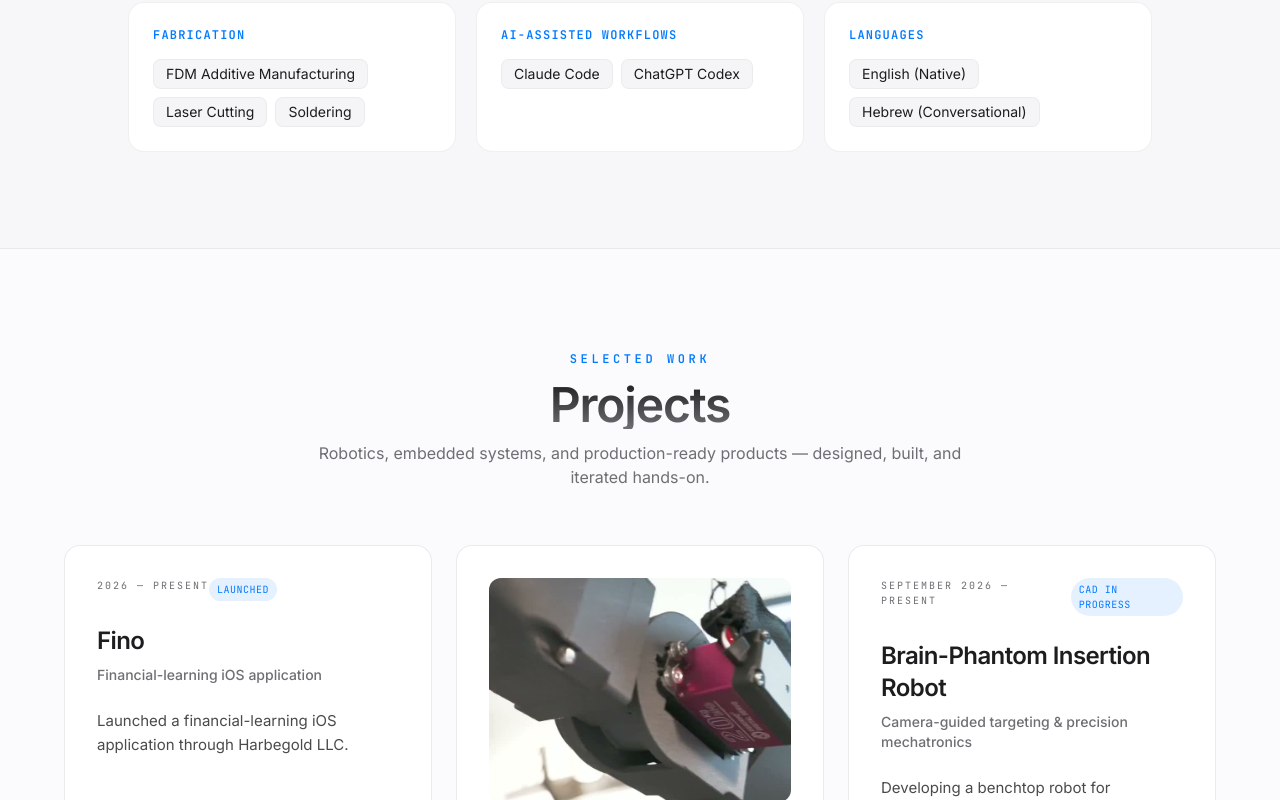
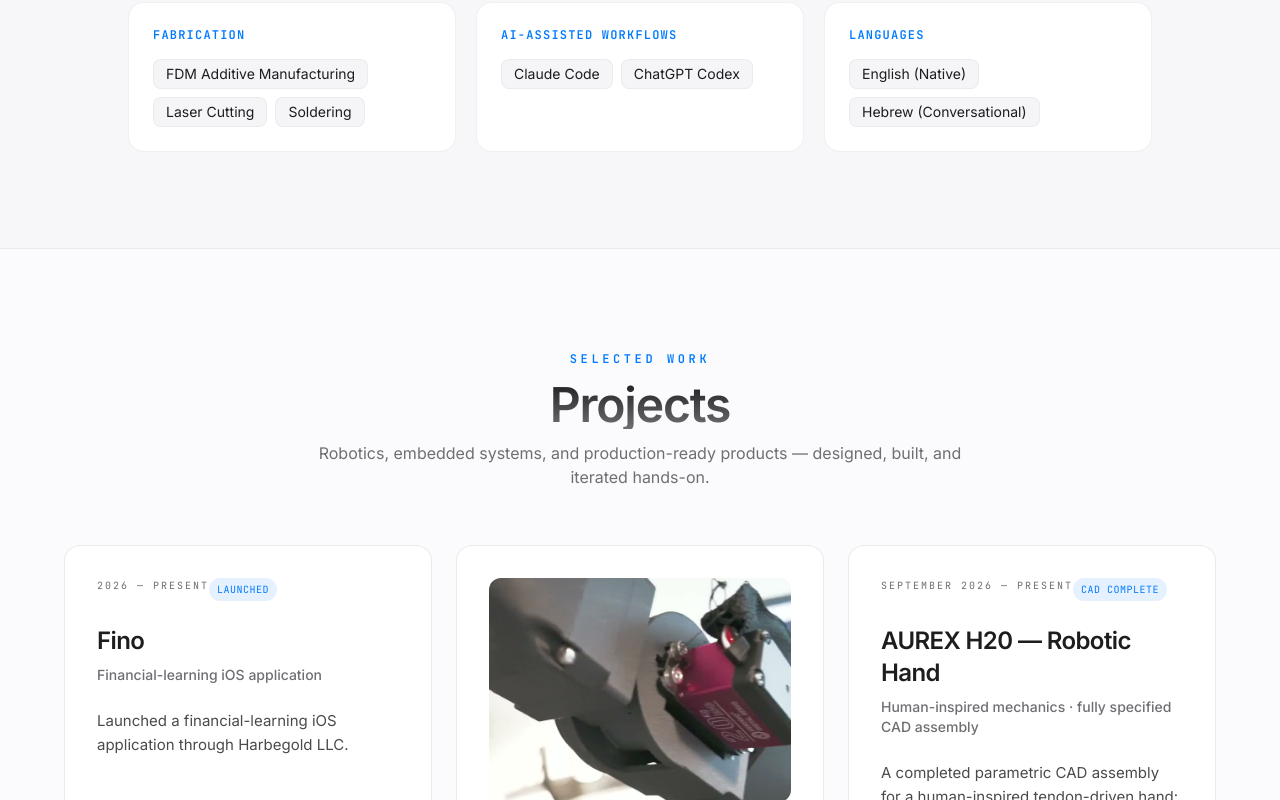
Before and after one commit to harbegold/harrisonbgoldberg.com, a React (Vite) app: page / in a window 1280 px wide. Shown: the part 2000-2800 px from the top of the page. Built offline with nearby package versions, Linux system fonts and the light colour scheme.

Commit message:
Feature CAD-complete AUREX hand and completed Bitzy toolheads

```diff
--- a/api/chat.ts
+++ b/api/chat.ts
@@ -62,7 +62,8 @@ Active projects:
 - Fino — a financial-learning iOS application launched through Harbegold LLC.
 
 Engineering portfolio:
-- Bitzy (KineArm): started June 2026 (confirmed by Harrison); built five-axis modular robotic arm, evolved from an earlier six-axis CAD/kinematics study. Custom ESP32/browser control, Python/MATLAB FK/IK, named teach/replay presets, automatic travel planning and smooth joint interpolation. As of September 9, 2026: measured shoulder backstop guard installed; gripper Rev B and screwdriver R2 CAD/print packages complete (R2: 136 parameters, 67 components). Physical tool qualification, repeatability, intermittent servo/serial behavior and full self-collision validation remain open. Historical 500 g payload and workspace figures are not measured current performance.
+- Bitzy (KineArm): started June 2026 (confirmed by Harrison); built five-axis modular robotic arm, evolved from an earlier six-axis CAD/kinematics study. Two interchangeable toolheads have been made: a gripper and screwdriver around a shared mechanical interface. Custom ESP32/browser control, Python/MATLAB FK/IK, named teach/replay presets, automatic travel planning and smooth joint interpolation. As of September 9, 2026: measured shoulder backstop guard installed; gripper Rev B and screwdriver R2 CAD/print packages complete (R2: 136 parameters, 67 components). Physical tool qualification, repeatability, intermittent servo/serial behavior and full self-collision validation remain open. Historical 500 g payload and workspace figures are not measured current performance.
+- AUREX H20 human-inspired tendon robotic hand: fully specified mechanical CAD assembly completed; physical fabrication not yet complete. 91 parameters, 68 components and 20 revolute axes, modular rigid links, removable covers/TPU pads, tendon-entry architecture and print-oriented parts. Constraint, representative-pose and mesh checks completed. Tendon routing/preload, sensors, actuation and physical testing remain open. Separate lower-cost hobby-servo revision in development. Distinct from the earlier glove-controlled/EMG hand; do not imply that H20 is physically built or has measured performance.
 - Brain-Phantom Insertion Robot: independent synthetic-hydrogel-phantom demonstrator, not a Neuralink affiliation or a clinical device. As of September 9, 2026, preserved V1 CAD reached 383 native components; V2 native CAD is in progress around a Genmitsu 3018-PRO, two USB cameras, 26 mm phantom and moving-table dock. Goal is as close to $400 in parts as feasible, not a verified cost. Full BOM, Z retention, motion/interference and structural analysis remain unfinished. No measured insertion accuracy or physical performance yet.
 - Autonomous quadruped robot with eight servos, an ESP32-S3, a PCA9685 controller, two actuated degrees of freedom per leg, and calibrated hip and knee motion for stable standing and repeatable gait behavior.
 - EMG-actuated prosthetic hand built with Arduino control, flex sensors, and servos to mirror glove motion; later iterated with EMG muscle-signal input for actuation.
--- a/constants.tsx
+++ b/constants.tsx
@@ -57,7 +57,7 @@ export const PROJECTS: Project[] = [
     id: "kinearm",
     title: "Bitzy / KineArm",
     subtitle: "A modular robot, from CAD to working hardware",
-    description: "A built five-axis robotic arm with interchangeable tools, custom ESP32 control, inverse kinematics, and teach-and-replay motion. Now refining repeatability and developing new tool modules.",
+    description: "A built five-axis robotic arm with two interchangeable toolheads—a gripper and screwdriver—custom ESP32 control, inverse kinematics, and teach-and-replay motion. Now refining repeatability and qualifying the modular tooling.",
     longDescription: "KineArm began in June 2026 as a six-axis manipulator study with closed-form forward and inverse kinematics in MATLAB and Python. It evolved into Bitzy: a five-axis, 3D-printed modular arm with custom electronics and a browser-based controller. The project spans parametric Fusion 360 design, fabrication, servo calibration, Cartesian control, and recorded motion sequences. The footage below shows the physical prototype; the earlier CAD animation and sketches document the design's evolution.",
     tags: ["Fusion 360", "3D Printing", "ESP32", "Python", "MATLAB", "Inverse Kinematics"],
     date: "June 2026 — Present",
@@ -65,11 +65,11 @@ export const PROJECTS: Project[] = [
     cover: { src: "/media/kinearm/bitzy-demo-poster.jpg", alt: "Bitzy V1 assembled robotic arm on the workbench" },
     update: {
       date: "September 9, 2026",
-      summary: "The arm is built and moving. Current work focuses on smoother recorded motion, more reliable control, and interchangeable gripper and screwdriver tools.",
+      summary: "The arm is built and moving. Current work focuses on smoother recorded motion, more reliable control, and testing the two completed modular toolheads: a gripper and screwdriver.",
       milestones: [
         "Teach/replay supports named presets, automatic travel planning, smooth joint interpolation, and entry from the current commanded pose. Replay now follows the main movement-speed control.",
         "A measured shoulder backstop informed an updated joint guard. Intermittent servo/serial behavior, full self-collision checking, and measured positioning accuracy still need validation.",
-        "Gripper Rev B and screwdriver R2 have completed parametric CAD and print packages. The screwdriver has 136 parameters and 67 components; digital geometry and slicing checks are complete, with physical tool testing still ahead."
+        "Two interchangeable toolheads have been made around the shared mechanical interface: the gripper and screwdriver. Gripper Rev B and screwdriver R2 also have completed parametric CAD and print packages. The screwdriver has 136 parameters and 67 components; digital geometry and slicing checks are complete, with physical tool testing still ahead."
       ],
       next: "Measure repeatability, validate tool fits and loads on the bench, and qualify reliable motion before progressing to an automatic tool-changing dock and vision-guided tasks."
     },
@@ -82,6 +82,26 @@ export const PROJECTS: Project[] = [
       { type: "image", src: "/media/kinearm/early-side-elevation.svg", alt: "Early KineArm side-elevation engineering sketch with joint axes and link dimensions", caption: "Early geometry study · dimensioned zero-pose side elevation. The 729 mm reference belongs to the earlier design." },
       { type: "image", src: "/media/kinearm/early-wrist-detail.svg", alt: "Early KineArm spherical-wrist engineering sketch", caption: "Early six-axis wrist study · joint-axis relationships and wrist geometry, preserved as design history." }
     ]
+  },
+  {
+    id: "aurex-h20",
+    title: "AUREX H20 — Robotic Hand",
+    subtitle: "Human-inspired mechanics · fully specified CAD assembly",
+    description: "A completed parametric CAD assembly for a human-inspired tendon-driven hand: 20 revolute axes, modular rigid links, removable pads, and serviceable covers. Fully specified at the mechanical CAD stage; fabrication is still ahead.",
+    longDescription: "Designed a human-inspired robotic hand around 20 revolute axes, with four axes per digit, rigid links, removable dorsal shields, replaceable TPU grip pads, and tendon-entry architecture. The AUREX H20 mechanical assembly is complete in parametric Fusion 360 CAD, with 91 user parameters, 68 components, joint limits, and print-oriented parts. This is a separate project from the earlier glove-controlled and EMG hand. Physical fabrication, actuation, and performance testing have not yet been completed.",
+    tags: ["Fusion 360", "Tendon Mechanisms", "Parametric CAD", "3D Printing", "Mechatronics"],
+    date: "September 2026 — Present",
+    status: "CAD complete",
+    update: {
+      date: "September 9, 2026",
+      summary: "The human-inspired mechanical hand assembly is completed and specified in CAD. The next stage is translating that design into a working physical mechanism.",
+      milestones: [
+        "Defined 20 revolute axes, modular finger geometry, joint limits, removable covers, grip pads, and tendon-entry channels in a 68-component parametric assembly.",
+        "Completed sketch-constraint, representative-pose, and print-mesh checks. The package includes native CAD, STEP, print-oriented meshes, dimensions, and parameter documentation.",
+        "Tendon routing and preload, sensing, actuation, and physical validation remain open. A separate lower-cost hobby-servo revision is in development; it does not change the completed H20 CAD baseline."
+      ],
+      next: "Fabricate a calibration coupon and one finger, establish the tendon transmission, and test friction, backlash, sensing, and actuation before building the complete hand."
+    }
   },
   {
     id: "brain-phantom-inserter",
```
